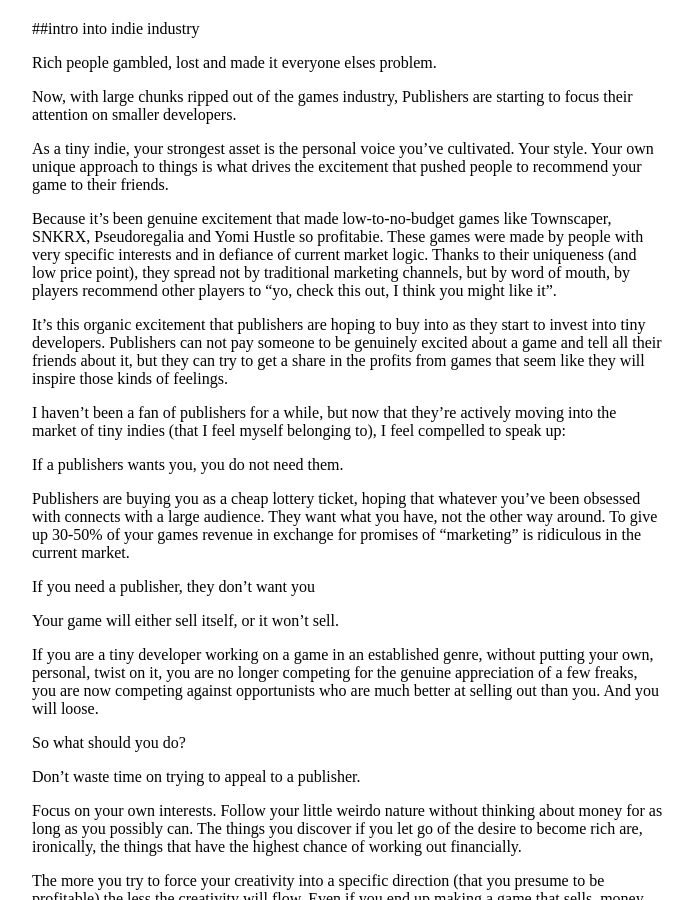
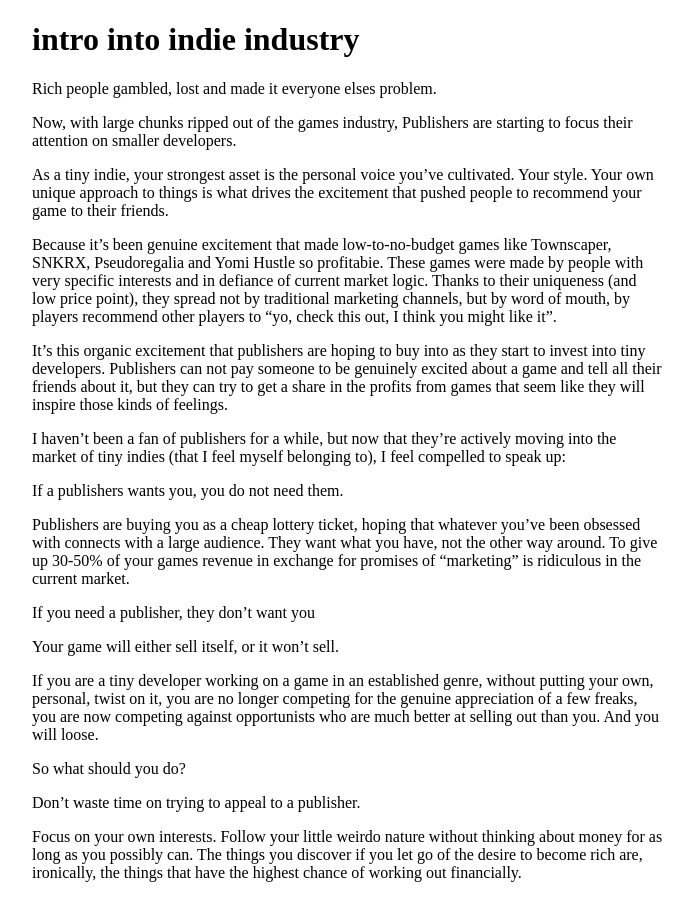
Before and after one commit to stuffedwombat/stuffedwombat.github.io, a Jekyll site: the page built from iiii.md, in a window 1280 px wide and 900 px high. Shown: the whole window, without its empty margins (292-985 px from the left). Built offline with Jekyll 4.4.1, drawn with Linux system fonts in a browser that asks for light colours; our own code applies the rules of GitHub Pages for plain Markdown files; comment, search, counter and statistics services are not loaded.

```diff
--- a/iiii.md
+++ b/iiii.md
@@ -1,4 +1,4 @@
-##intro into indie industry
+<h1>intro into indie industry</h1>
 
 Rich people gambled, lost and made it everyone elses problem.
 
```
